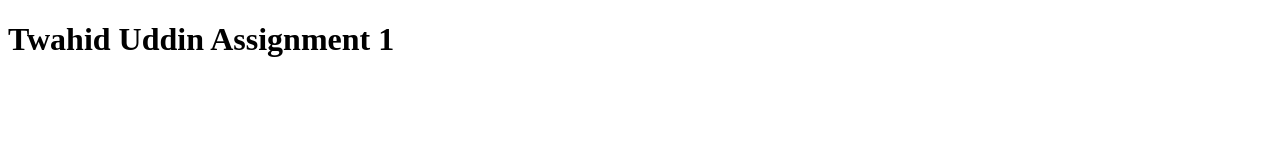
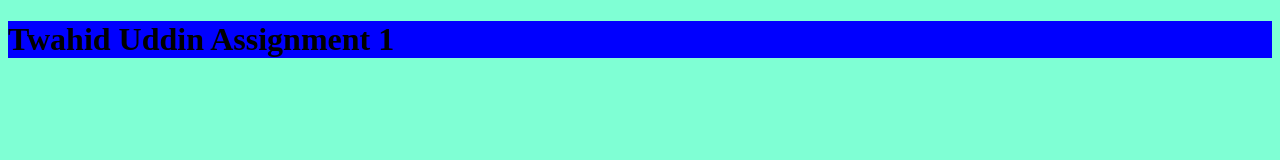
Before and after one commit to Twahiduddin/Assignment-1, a plain HTML site: page index.html in a window 1280 px wide. Drawn offline with Linux system fonts and the light colour scheme.

Commit message:
Added a css file for Index, subject to change

```diff
--- /dev/null
+++ b/Index.css
@@ -0,0 +1,7 @@
+body{
+    background-color: aquamarine;
+}
+
+h1{
+    background-color:blue;
+}
--- a/index.html
+++ b/index.html
@@ -5,6 +5,7 @@
     <meta http-equiv="X-UA-Compatible" content="IE=edge">
     <meta name="viewport" content="width=device-width, initial-scale=1.0">
     <title>Assignment 1</title>
+    <link rel="stylesheet" href="Index.css"
 </head>
 <body>
     <h1>Twahid Uddin Assignment 1</h1>
```
